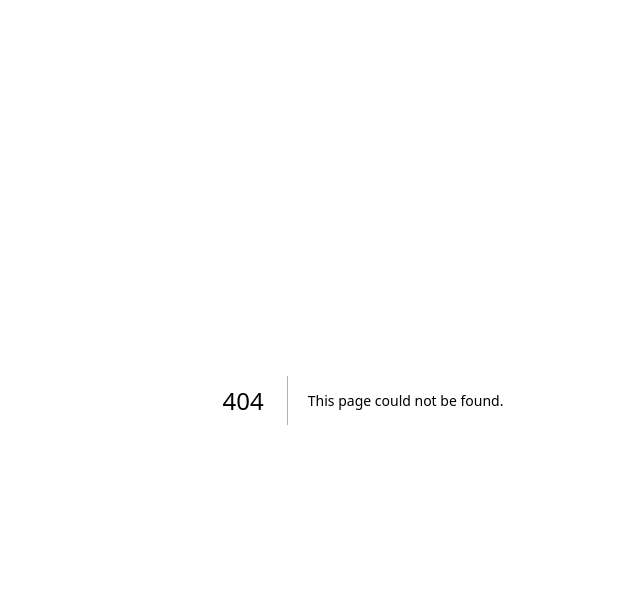
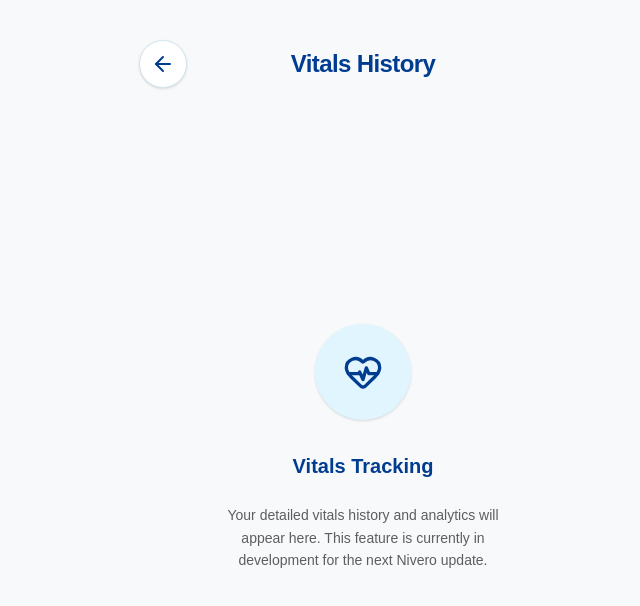
Before and after one commit to Anush-kulal/Embedx, a Next.js app: page /patient-app/vitals in a window 1280 px wide. Before the commit this address had no page. Shown: the top 606 px of the page, without its empty margins (277-917 px from the left). Built offline with nearby package versions, Linux system fonts and the light colour scheme.

Commit message:
feat: implement patient dashboard and associated profile and vitals pages

```diff
--- a/src/app/patient-app/page.js
+++ b/src/app/patient-app/page.js
@@ -175,7 +175,10 @@
           <Home fill="currentColor" strokeWidth={0} className="w-6 h-6" />
           <span className="font-manrope text-[11px] font-medium mt-1 text-[#003c90]">Home</span>
         </button>
-        <button className="flex flex-col items-center justify-center text-[#737784] hover:text-[#0f52ba] active:scale-90 transition-transform">
+        <button
+          onClick={() => router.push('/patient-app/vitals')}
+          className="flex flex-col items-center justify-center text-[#737784] hover:text-[#0f52ba] active:scale-90 transition-transform"
+        >
           <HeartPulse className="w-6 h-6" />
           <span className="font-manrope text-[11px] font-medium mt-1">Vitals</span>
         </button>
@@ -185,7 +188,10 @@
           <Gamepad2 className="w-6 h-6" />
           <span className="font-manrope text-[11px] font-medium mt-1">Games</span>
         </button>
-        <button className="flex flex-col items-center justify-center text-[#737784] hover:text-[#0f52ba] active:scale-90 transition-transform">
+        <button
+          onClick={() => router.push('/patient-app/profile')}
+          className="flex flex-col items-center justify-center text-[#737784] hover:text-[#0f52ba] active:scale-90 transition-transform"
+        >
           <User className="w-6 h-6" />
           <span className="font-manrope text-[11px] font-medium mt-1">Profile</span>
         </button>
--- /dev/null
+++ b/src/app/patient-app/profile/page.js
@@ -0,0 +1,33 @@
+'use client';
+
+import { useRouter } from 'next/navigation';
+import { ArrowLeft, User } from 'lucide-react';
+
+export default function ProfilePage() {
+  const router = useRouter();
+
+  return (
+    <div className="bg-[#f7f9fb] text-[#191c1e] min-h-screen font-public-sans select-none flex flex-col p-6">
+      <div className="w-full max-w-md mx-auto flex justify-between items-center mb-8 mt-4">
+        <button
+          onClick={() => router.push('/patient-app')}
+          className="flex flex-col items-center justify-center w-12 h-12 bg-white border border-[#d2e6ef] text-[#003c90] rounded-full hover:bg-slate-50 transition-colors active:scale-95 shadow-sm"
+        >
+          <ArrowLeft className="w-6 h-6" />
+        </button>
+        <h1 className="text-2xl font-extrabold tracking-tight font-manrope text-[#003c90]">Profile</h1>
+        <div className="w-12"></div> {/* Spacer to keep title centered */}
+      </div>
+
+      <div className="flex-1 w-full max-w-md mx-auto flex flex-col gap-4 text-center items-center justify-center">
+        <div className="w-24 h-24 bg-[#e1f5fe] text-[#003c90] rounded-full flex items-center justify-center mb-4 shadow-sm">
+          <User className="w-10 h-10" />
+        </div>
+        <h2 className="text-xl font-bold text-[#003c90] font-manrope mb-2">Patient Profile</h2>
+        <p className="text-[#191c1e]/70 text-sm max-w-[280px] leading-relaxed">
+          Your personal details, settings, and preferences will exist here. This feature is coming in a future Nivero update.
+        </p>
+      </div>
+    </div>
+  );
+}
--- /dev/null
+++ b/src/app/patient-app/vitals/page.js
@@ -0,0 +1,33 @@
+'use client';
+
+import { useRouter } from 'next/navigation';
+import { ArrowLeft, HeartPulse } from 'lucide-react';
+
+export default function VitalsPage() {
+  const router = useRouter();
+
+  return (
+    <div className="bg-[#f7f9fb] text-[#191c1e] min-h-screen font-public-sans select-none flex flex-col p-6">
+      <div className="w-full max-w-md mx-auto flex justify-between items-center mb-8 mt-4">
+        <button
+          onClick={() => router.push('/patient-app')}
+          className="flex flex-col items-center justify-center w-12 h-12 bg-white border border-[#d2e6ef] text-[#003c90] rounded-full hover:bg-slate-50 transition-colors active:scale-95 shadow-sm"
+        >
+          <ArrowLeft className="w-6 h-6" />
+        </button>
+        <h1 className="text-2xl font-extrabold tracking-tight font-manrope text-[#003c90]">Vitals History</h1>
+        <div className="w-12"></div> {/* Spacer to keep title centered */}
+      </div>
+
+      <div className="flex-1 w-full max-w-md mx-auto flex flex-col gap-4 text-center items-center justify-center">
+        <div className="w-24 h-24 bg-[#e1f5fe] text-[#003c90] rounded-full flex items-center justify-center mb-4 shadow-sm">
+          <HeartPulse className="w-10 h-10" />
+        </div>
+        <h2 className="text-xl font-bold text-[#003c90] font-manrope mb-2">Vitals Tracking</h2>
+        <p className="text-[#191c1e]/70 text-sm max-w-[280px] leading-relaxed">
+          Your detailed vitals history and analytics will appear here. This feature is currently in development for the next Nivero update.
+        </p>
+      </div>
+    </div>
+  );
+}
```
